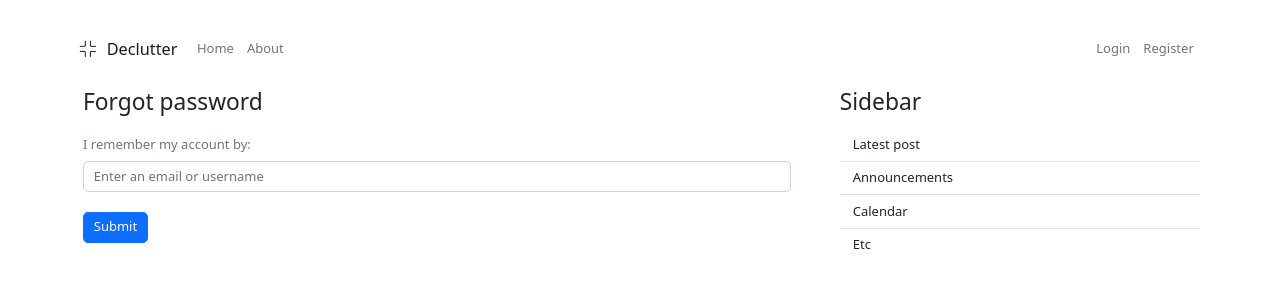
After one commit to hyoaru/declutter, a Flask app: page /forgot_password in a window 1280 px wide. The commit adds this page. Shown: the top 300 px of the page. Run offline with Flask 2, Linux system fonts and the light colour scheme; some libraries are stand-ins or nearby versions.

Commit message:
[add] forgot and reset password functionality and send token by gmail

```diff
--- a/declutter/__init__.py
+++ b/declutter/__init__.py
@@ -2,7 +2,7 @@
 from flask import Flask
 
 # App imports
-from declutter.utilities.backend import db, bcrypt, login_manager
+from declutter.utilities.backend import db, bcrypt, login_manager, mail
 from declutter.config import Config
 
 # Blueprints
@@ -26,6 +26,7 @@
     db.init_app(app)
     bcrypt.init_app(app)
     login_manager.init_app(app)
+    mail.init_app(app)
     login_manager.login_view = 'authentication.login'
     login_manager.login_message_category = 'warning'
 
--- /dev/null
+++ b/declutter/blueprints/authentication/forms/forgot_password.py
@@ -0,0 +1,32 @@
+from flask_wtf import FlaskForm
+from wtforms import StringField, PasswordField, SubmitField, BooleanField, RadioField
+from wtforms.validators import DataRequired, Length, Email, ValidationError
+
+# Database models
+from declutter.models.users import Users
+
+class ForgotPassword(FlaskForm):
+
+    # Custom validators
+    def validate_email(self, user_email):
+        if Users.query.filter_by(user_email = user_email.data).first() is None:
+            raise ValidationError(message = 'User with that email does not exist')
+
+    def validate_username(self, user_username):
+        if Users.query.filter_by(user_username = user_username.data).first() is None:
+            raise ValidationError(message = 'User with that username does not exist')
+
+    def validate_input(self, input):
+        self.validate_email(input) if '@' in input.data else self.validate_username(input)
+
+    # Forms
+    user_input = StringField(
+        'Input',
+        validators = [DataRequired(message = 'Must provide an input'), validate_input,], )
+
+    forgot_password_mode = RadioField(
+        'test',
+        choices = [('by_email', 'Email'), ('by_username', 'Username')], default = 'by_email',
+        validators = [DataRequired(message = 'Must provide a mode')], )
+
+    forgot_password_submit = SubmitField('Submit')
--- a/declutter/blueprints/authentication/views.py
+++ b/declutter/blueprints/authentication/views.py
@@ -4,6 +4,9 @@
 # App imports
 from declutter.blueprints.authentication.forms.register import RegistrationForm
 from declutter.blueprints.authentication.forms.login import LoginForm
+from declutter.blueprints.authentication.forms.forgot_password import ForgotPassword
+from declutter.blueprints.authentication.forms.reset_password import ResetPassword
+from declutter.blueprints.authentication.utilities.mailing import send_reset_password_email
 from declutter.utilities.backend import db, bcrypt
 
 # Database models
@@ -63,3 +66,45 @@
 def logout():
     logout_user()
     return redirect(url_for('main.home'))
+
+
+@authentication.route("/forgot_password", methods = ['GET','POST'])
+def forgot_password():
+    if current_user.is_authenticated:
+        return redirect(url_for('main.home'))
+
+    forgot_password_form = ForgotPassword()
+    if forgot_password_form.validate_on_submit():
+        user = (
+            Users.query.filter_by(user_email = forgot_password_form.user_input.data).first()
+            or Users.query.filter_by(user_username = forgot_password_form.user_input.data).first())
+
+        send_reset_password_email(user)
+        flash(f'A link for password reset has been sent to your email', 'info')
+        return redirect(url_for('authentication.forgot_password'))
+
+    return render_template('forgot_password.html', title = 'Forgot password', form = forgot_password_form)
+
+
+@authentication.route("/reset_password/<reset_token>", methods = ['GET', 'POST'])
+def reset_password(reset_token):
+    if current_user.is_authenticated:
+        return redirect(url_for('main.home'))
+
+    user = Users.verify_reset_token(reset_token)
+    if user is None:
+        flash('That is an invalid or an expired token!', 'warning')
+        return redirect(url_for('authentication.forgot_password'))
+
+    reset_password_form = ResetPassword()
+    if reset_password_form.validate_on_submit():
+        user.user_password = (
+            bcrypt
+            .generate_password_hash(reset_password_form.user_password_confirm.data)
+            .decode('utf-8'))
+
+        db.session.commit()
+        flash(f'Your password has been updated!', 'success')
+        return redirect(url_for('authentication.login'))
+
+    return render_template('reset_password.html', title = 'Reset Password', form = reset_password_form)
--- /dev/null
+++ b/declutter/templates/authentication/forgot_password.html
@@ -0,0 +1,30 @@
+{% extends 'base.html' %}
+{% block content %}
+    <form action="" method="POST">
+        {{ form.csrf_token }}
+        <h3 class="mb-4">Forgot password</h3>
+
+        <div class="form-group mb-4">
+
+            <div class="mb-2">
+                <span class="text-muted">I remember my account by: </span>
+            </div>
+            <div class="form-group mb-2">
+                {% if form.user_input.errors %}
+                    {{ form.user_input(class="form-control is-invalid", required=False, placeholder="Enter an email or username") }}
+                    <div class="invalid-feedback">
+                        {% for error in form.user_input.errors %}
+                            <span>{{ error }}</span>
+                        {% endfor %}
+                    </div>
+                {% else %}
+                    {{ form.user_input(class="form-control", required=False, placeholder="Enter an email or username") }}
+                {% endif %}
+            </div>
+        </div>
+
+        <div class="form-group">
+            {{ form.forgot_password_submit(class="btn btn-primary", type="submit") }}
+        </div>
+    </form>
+{% endblock content %}
--- a/declutter/templates/authentication/login.html
+++ b/declutter/templates/authentication/login.html
@@ -47,7 +47,7 @@
         </div>
 
         <div class="border-top mt-4 py-2">
-            <small class="text-muted">Don't have an account yet? <a href="{{ url_for('main.home') }}">Sign up now</a> </small>
+            <small class="text-muted">Forgot your password? <a href="{{ url_for('authentication.forgot_password') }}">Find your account</a> </small>
         </div>
 
     </form>
--- a/declutter/utilities/backend.py
+++ b/declutter/utilities/backend.py
@@ -1,10 +1,12 @@
 from flask_sqlalchemy import SQLAlchemy
 from flask_bcrypt import Bcrypt
 from flask_login import LoginManager
+from flask_mail import Mail
 
 db = SQLAlchemy()
 bcrypt = Bcrypt()
 login_manager = LoginManager()
+mail = Mail()
 
 # Import database models
 from declutter.models.users import Users
```
Also changed, not shown: declutter/blueprints/authentication/forms/reset_password.py (added, +18 -0 lines), declutter/blueprints/authentication/utilities/mailing.py (added, +23 -0 lines), declutter/config.py (+10 -0 lines), declutter/models/users.py (+28 -3 lines), declutter/templates/authentication/reset_password.html (added, +48 -0 lines).
